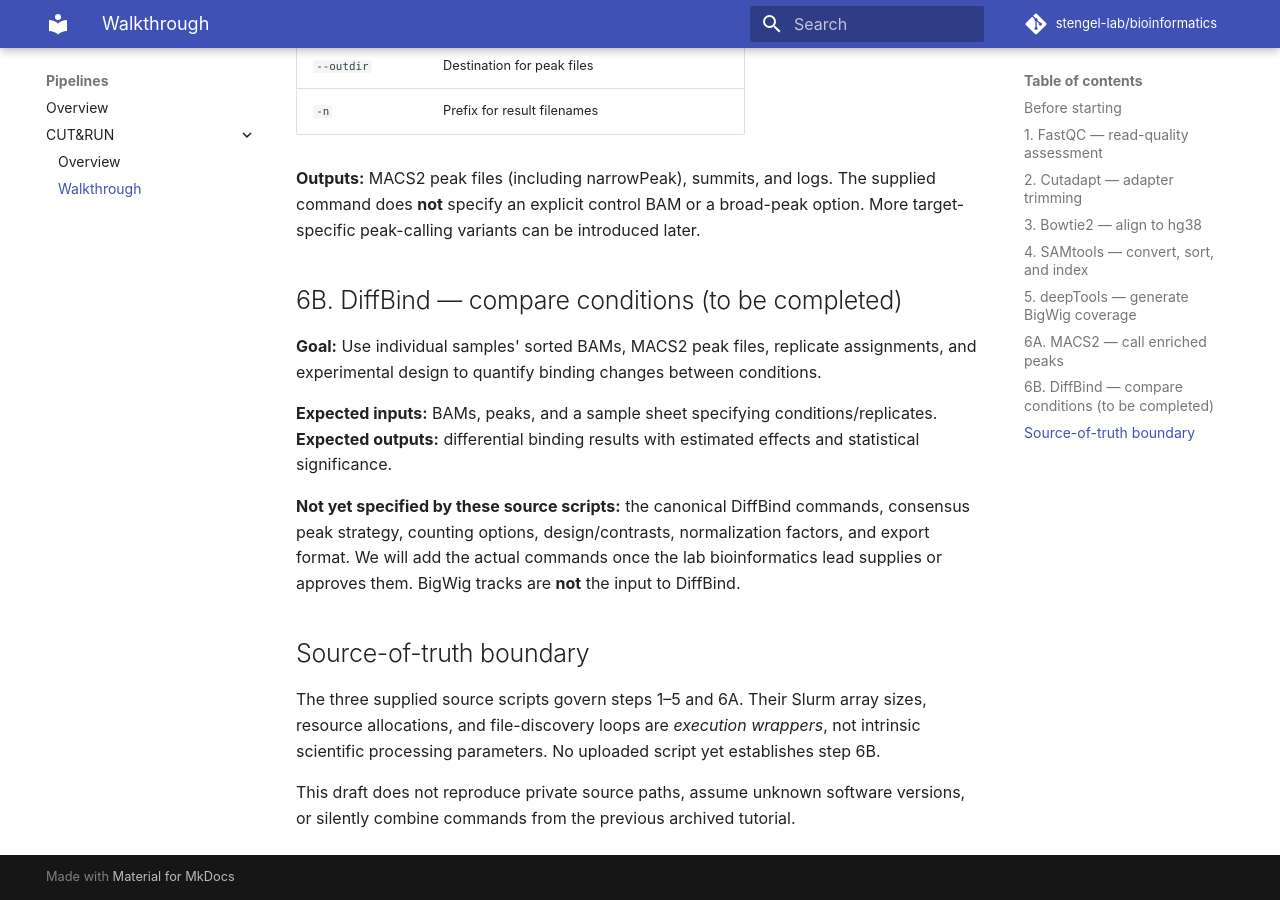
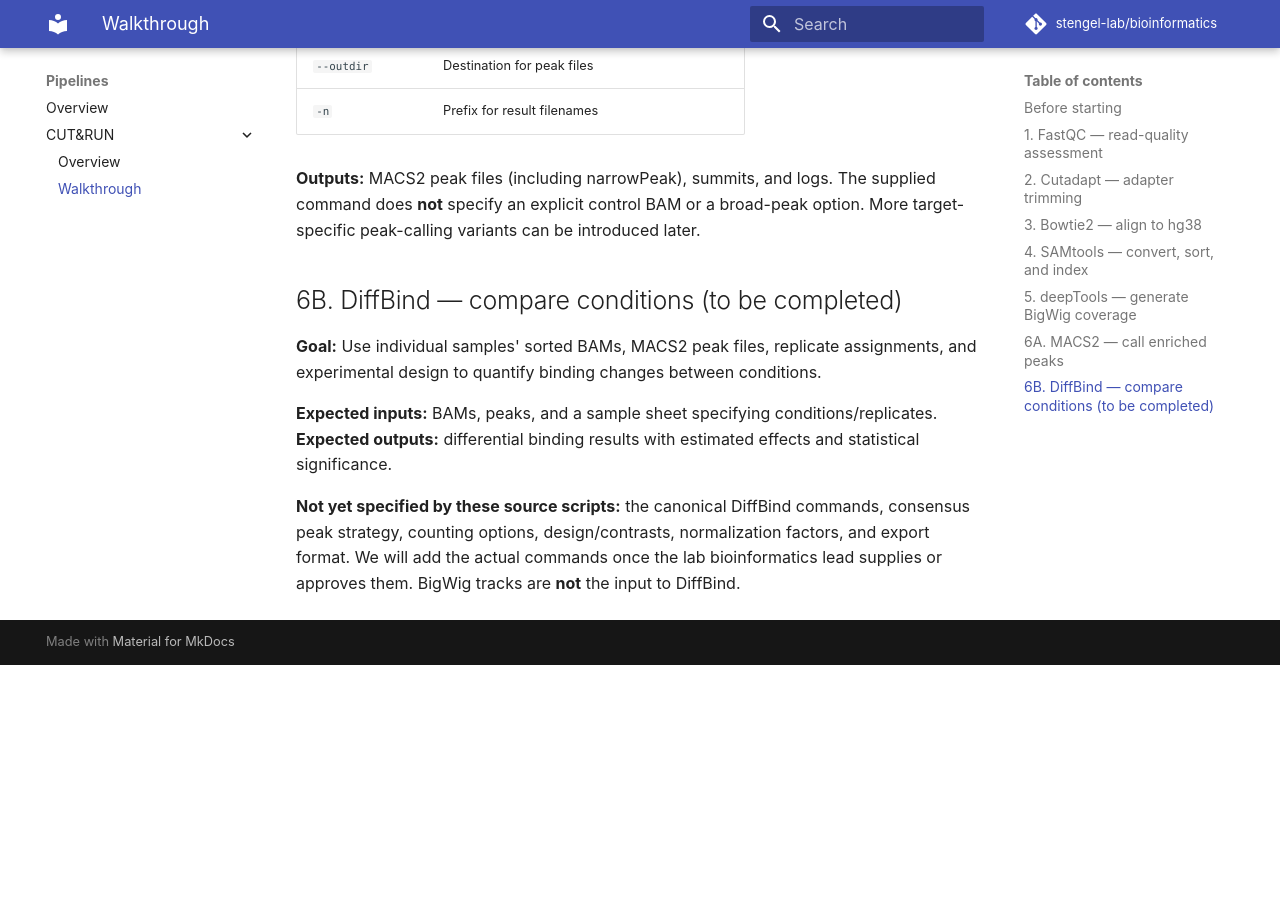
Before and after one commit to stengel-lab/bioinformatics, an MkDocs documentation site: the page built from docs/pipelines/cut-and-run/walkthrough.md, in a window 1280 px wide and 900 px high, scrolled down 4421 px. Built offline with MkDocs 1.6.1 and Material for MkDocs 9.7.7, drawn with Linux system fonts in a browser that asks for light colours; comment, search, counter and statistics services are not loaded; after the commit the page ends 5086 px from its top, so only the background shows below that.

Commit message:
Update walkthrough.md

```diff
--- a/docs/pipelines/cut-and-run/walkthrough.md
+++ b/docs/pipelines/cut-and-run/walkthrough.md
@@ -163,9 +163,3 @@ macs2 callpeak \
 **Expected inputs:** BAMs, peaks, and a sample sheet specifying conditions/replicates. **Expected outputs:** differential binding results with estimated effects and statistical significance.
 
 **Not yet specified by these source scripts:** the canonical DiffBind commands, consensus peak strategy, counting options, design/contrasts, normalization factors, and export format. We will add the actual commands once the lab bioinformatics lead supplies or approves them. BigWig tracks are **not** the input to DiffBind.
-
-## Source-of-truth boundary
-
-The three supplied source scripts govern steps 1–5 and 6A. Their Slurm array sizes, resource allocations, and file-discovery loops are *execution wrappers*, not intrinsic scientific processing parameters. No uploaded script yet establishes step 6B.
-
-This draft does not reproduce private source paths, assume unknown software versions, or silently combine commands from the previous archived tutorial.
```
